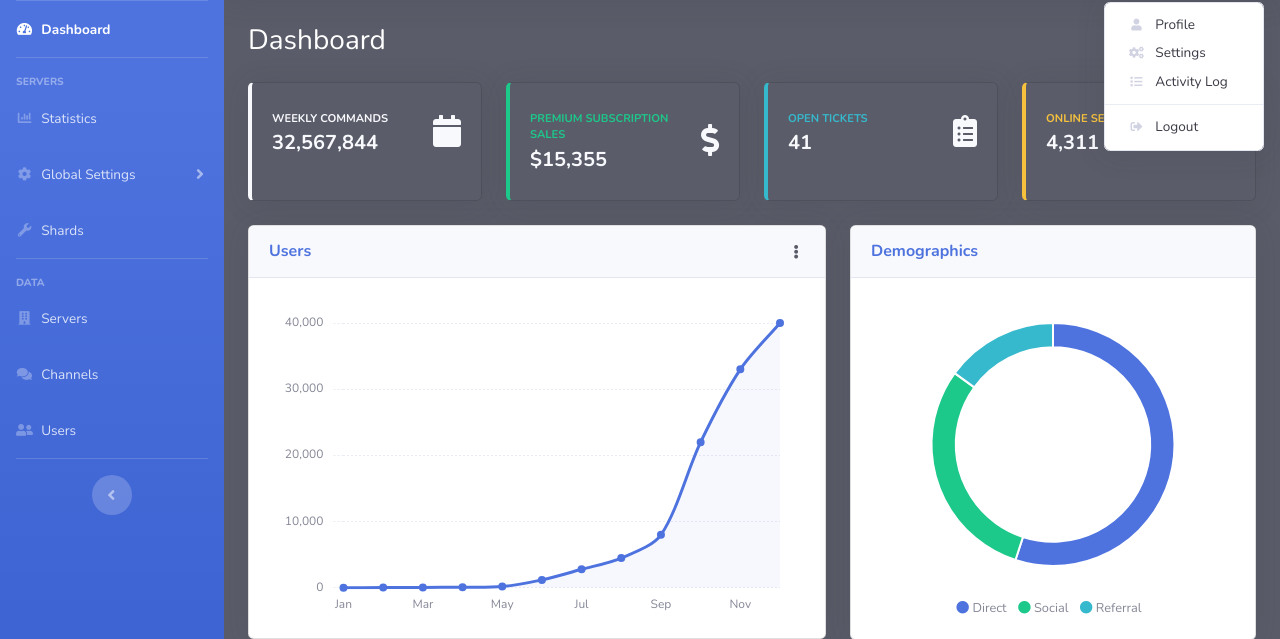
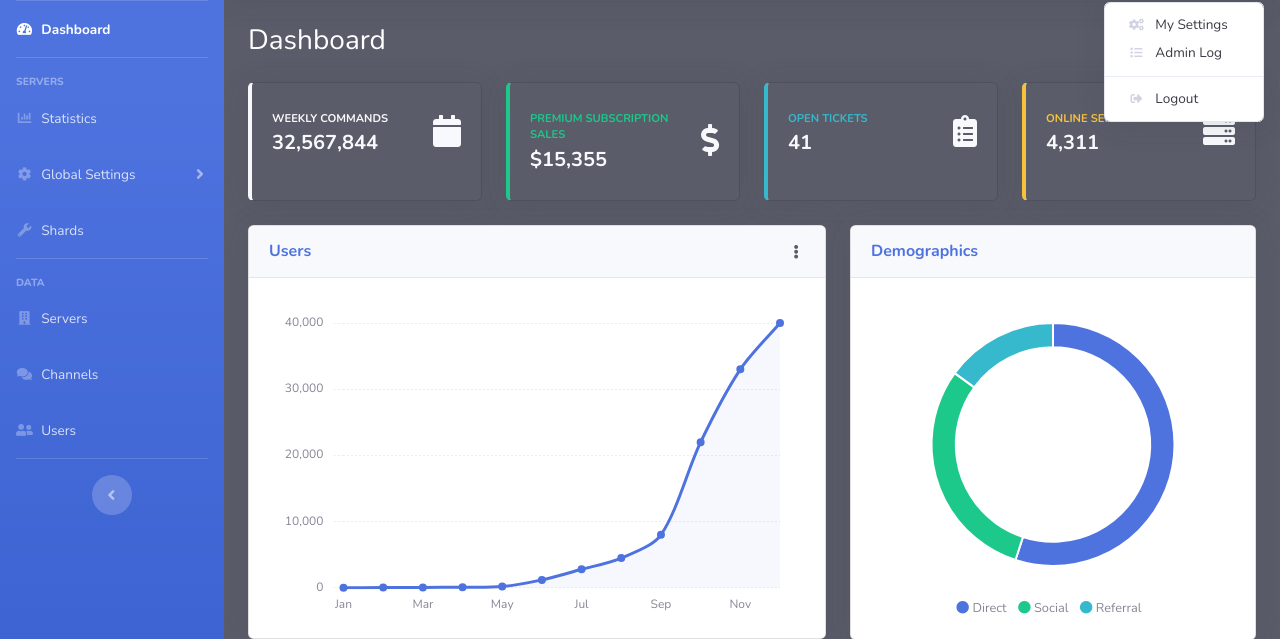
Before and after one commit to gideontong/SnakesandHackers2021, a Flask app: page / in a window 1280 px wide, after a click on "Gideon Tong". Shown: the part 70-709 px from the top of the page. Run offline with Flask 2, Linux system fonts and the light colour scheme; some libraries are stand-ins or nearby versions.

Commit message:
Enable navbar button

```diff
--- a/app.py
+++ b/app.py
@@ -66,3 +66,24 @@ def alerts():
         'premium': premium
     }
     return render_template('notifications.html', **context)
+
+@app.route('/me')
+def profile():
+    context = {
+        'premium': premium
+    }
+    return render_template('profile.html', **context)
+
+@app.route('/log')
+def log():
+    context = {
+        'premium': premium
+    }
+    return render_template('log.html', **context)
+
+@app.route('/logout')
+def logout():
+    context = {
+        'premium': premium
+    }
+    return 'You have been logged out.'
--- a/templates/base.html
+++ b/templates/base.html
@@ -71,7 +71,7 @@
                                 session.</div>
                             <div class="modal-footer">
                                 <button class="btn btn-secondary" type="button" data-dismiss="modal">Cancel</button>
-                                <a class="btn btn-primary" href="login.html">Logout</a>
+                                <a class="btn btn-primary" href="/logout">Logout</a>
                             </div>
                         </div>
                     </div>
--- a/templates/navbar.html
+++ b/templates/navbar.html
@@ -173,17 +173,13 @@
             <!-- Dropdown - User Information -->
             <div class="dropdown-menu dropdown-menu-right shadow animated--grow-in"
                 aria-labelledby="userDropdown">
-                <a class="dropdown-item" href="#">
-                    <i class="fas fa-user fa-sm fa-fw mr-2 text-gray-400"></i>
-                    Profile
+                <a class="dropdown-item" href="/me">
+                    <i class="fas fa-cogs fa-sm fa-fw mr-2 text-gray-400"></i>
+                    My Settings
                 </a>
-                <a class="dropdown-item" href="#">
-                    <i class="fas fa-cogs fa-sm fa-fw mr-2 text-gray-400"></i>
-                    Settings
-                </a>
-                <a class="dropdown-item" href="#">
+                <a class="dropdown-item" href="/log">
                     <i class="fas fa-list fa-sm fa-fw mr-2 text-gray-400"></i>
-                    Activity Log
+                    Admin Log
                 </a>
                 <div class="dropdown-divider"></div>
                 <a class="dropdown-item" href="#" data-toggle="modal" data-target="#logoutModal">
```
Also changed, not shown: templates/log.html (added, +9 -0 lines), templates/profile.html (added, +9 -0 lines).
